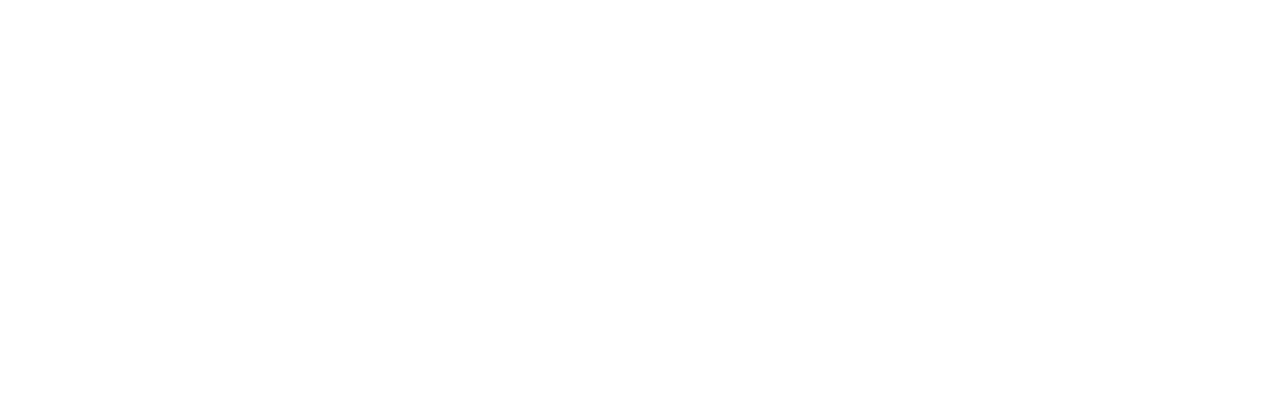
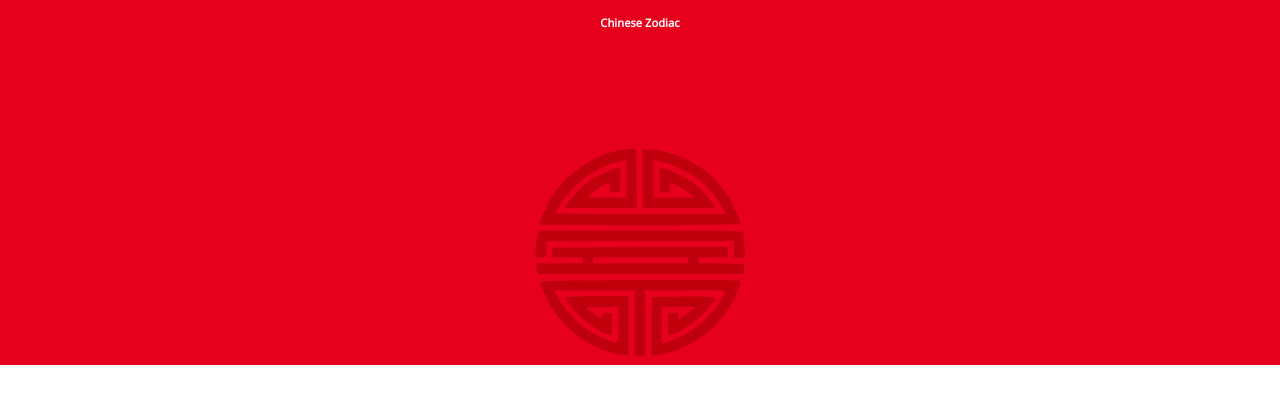
Before and after one commit to zhimmat/dsn1674-project-2, a plain HTML site: page index.html in a window 1280 px wide. Drawn offline with Linux system fonts and the light colour scheme.

Commit message:
added medallion image and text

```diff
--- a/css/main.css
+++ b/css/main.css
@@ -0,0 +1,38 @@
+html {
+  box-sizing: border-box;
+}
+*,*::before, **::after{
+  box-sizing: inherit;
+}
+  header{
+  background-color:  #e7001d;
+  width: 100%;
+  padding-top: 1em;
+  text-align: center;
+}
+h1{
+  color: white;
+  text-align: center;
+  font-family: 'Noto Sans', sans-serif;
+  font-weight: 700;
+  font-size: 2.3rem;
+  position: relative;
+  bottom: 6.5rem;
+}
+
+h2{
+  color: white;
+  text-align: center;
+  font-family: 'Noto Sans', sans-serif;
+  font-size: .7rem;
+  position: relative;
+  bottom: 6.5rem;
+}
+.medallion{
+  width: 17%;
+margin-top: 0em;
+}
+
+body{
+margin: 0 auto;
+}
--- a/index.html
+++ b/index.html
@@ -6,3 +6,15 @@
 <meta name="viewport" content="width=device-width, initial-scale=1">
 <link href="css/main.css" rel="stylesheet">
 <link href='http://fonts.googleapis.com/css?family=Noto+Sans' rel='stylesheet' type='text/css'>
+
+</head>
+<body>
+
+<header>
+  <h1>生肖</h1>
+<h2>Chinese Zodiac</h2>
+
+<img class="medallion" src="images/medallion.svg" alt="medallion">
+</header>
+
+</body>
```
Also changed, not shown: images/banner.jpg (added), images/dragon-symbol.svg (added), images/dragon.svg (added), images/goat-symbol.svg (added), images/goat.svg (added), images/medallion.svg (added), images/ox-symbol.svg (added), images/ox.svg (added), images/rooster-symbol.svg (added), images/rooster.svg (added).
